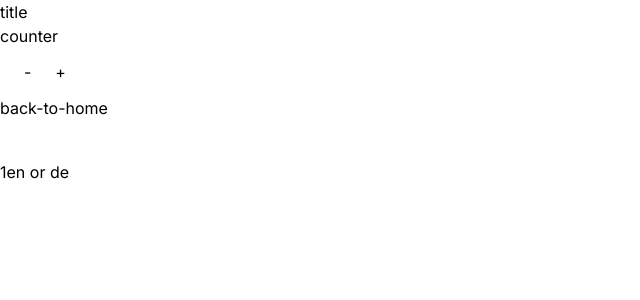
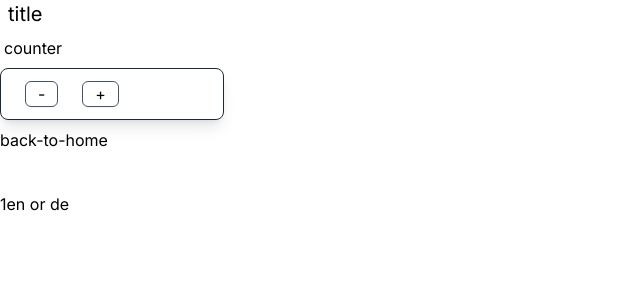
Before and after one commit to RonAlmog/next-multilang, a Next.js app: page /1/client-page in a window 1280 px wide. Shown: the top 300 px of the page, without its empty margins (0-640 px from the left). Built offline with nearby package versions, Linux system fonts and the light colour scheme; what i18next-resources-to-backend would draw is missing.

Commit message:
add some styles

```diff
--- a/app/[lng]/client-page/page.tsx
+++ b/app/[lng]/client-page/page.tsx
@@ -18,16 +18,21 @@ export default function ClientPage({ params: { lng } }: ClientPageProps) {
 
   return (
     <>
-      <h1>{t("title")}</h1>
-      <p>{t("counter", { count: counter })}</p>
-      <div>
+      <h1 className="px-2 text-xl">{t("title")}</h1>
+      <p className="px-1 my-2">{t("counter", { count: counter })}</p>
+      <div className="my-2 p-3 border border-slate-800 rounded-lg shadow-lg w-56">
         <button
-          className="p-3 mx-3"
+          className="px-3 mx-3 border border-slate-600 rounded-md shadow-sm"
           onClick={() => setCounter(Math.max(0, counter - 1))}
         >
           -
         </button>
-        <button onClick={() => setCounter(Math.min(10, counter + 1))}>+</button>
+        <button
+          className="px-3 mx-3 border border-slate-600 rounded-md shadow-sm"
+          onClick={() => setCounter(Math.min(10, counter + 1))}
+        >
+          +
+        </button>
       </div>
       <Link href={`/${lng}`}>
         <button type="button">{t("back-to-home")}</button>
```
